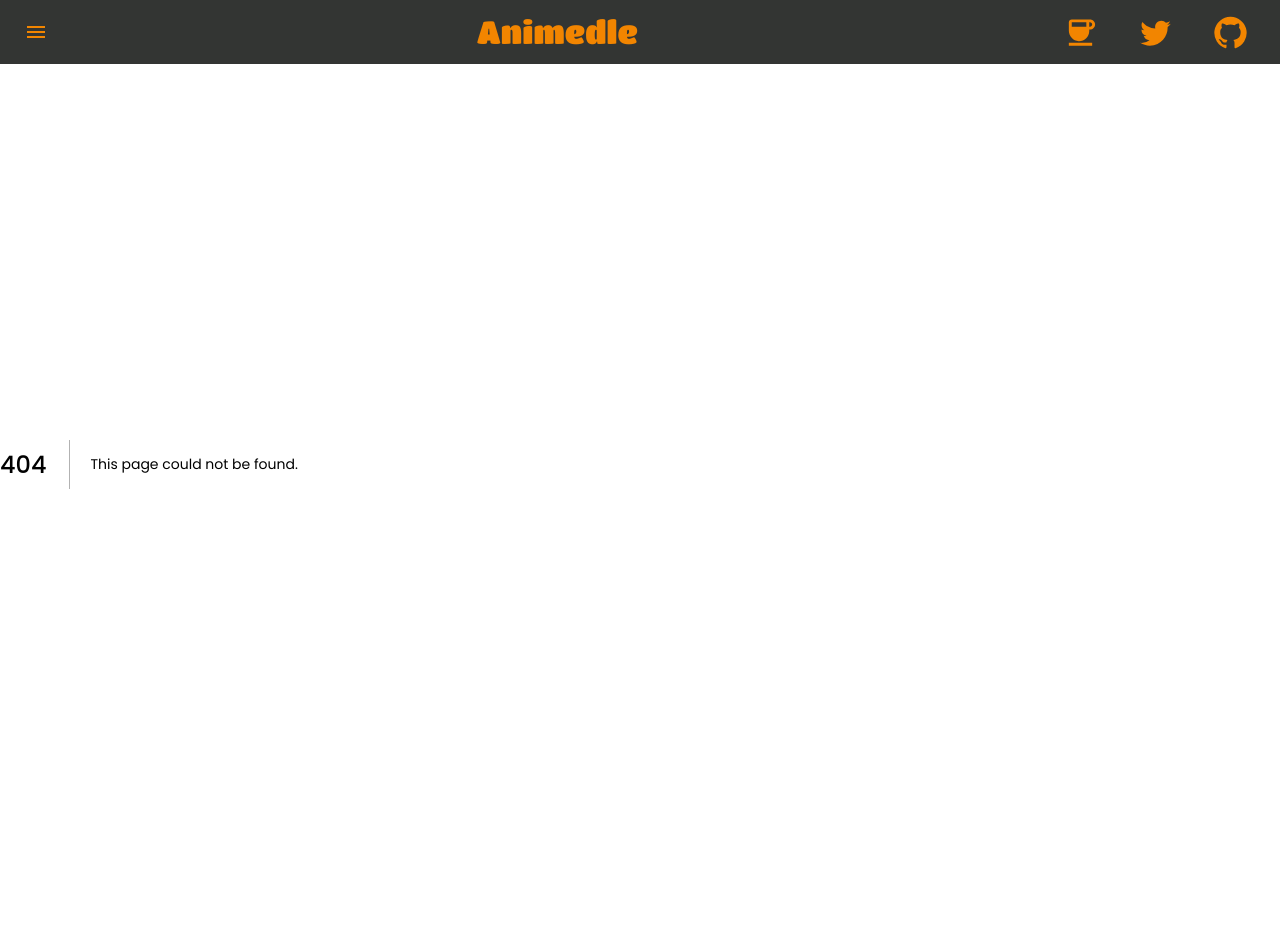
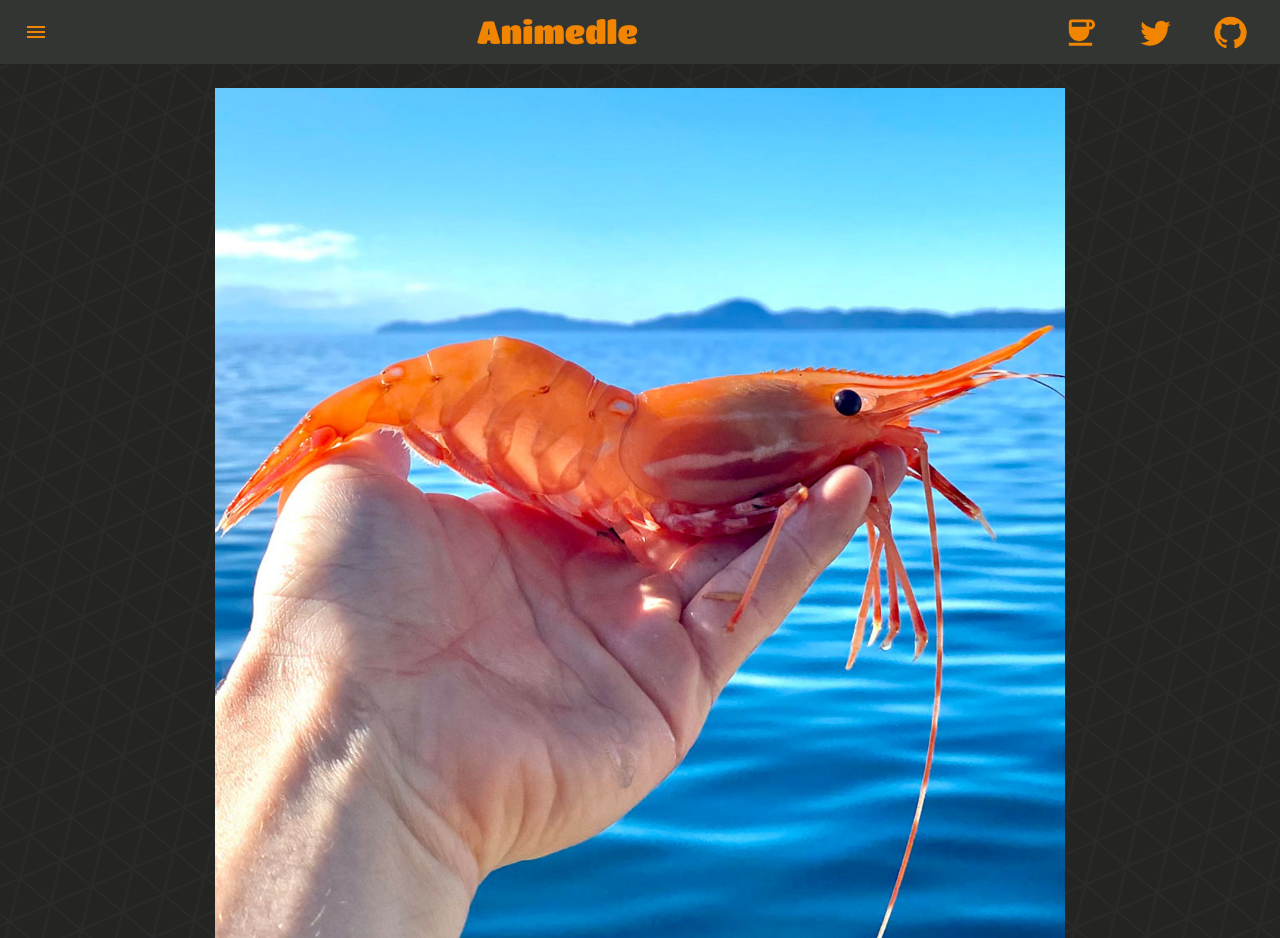
Before and after one commit to shrimp-dev/animedle, a Next.js app: page /shrimp in a window 1280 px wide. Before the commit this address had no page. Before the commit the page ends 864 px from the top, so only its background shows below. Built offline with nearby package versions, Linux system fonts and the light colour scheme.

Commit message:
feat: add easter egg

```diff
--- a/src/app/layout.js
+++ b/src/app/layout.js
@@ -2,12 +2,14 @@
 import '@/styles/global.css'
 import Navbar from '@/components/Navbar';
 import ThemeRegistry from '@/components/ThemeRegistry/ThemeRegistry';
+import HelloMessage from '@/components/HelloMessage';
 
 export default function RootLayout({ children }) {
   return (
     <html lang="en">
       <body>
         <ThemeRegistry>
+          <HelloMessage/>
           <Box
             sx={{
               display: 'flex',
--- /dev/null
+++ b/src/app/shrimp/page.js
@@ -0,0 +1,17 @@
+import Image from 'next/image'
+import React from 'react'
+import Shrimp from '@/assets/shrimp.jpg'
+import { Box } from '@mui/material'
+
+export default function Page() {
+  return (
+    <Box sx={{width: '100%', display: 'flex', alignItems: 'center', justifyContent: 'center', mt: '24px', borderRadius: '8px'}}>
+      <Image
+        src={Shrimp}
+        alt='Shrimp'
+        width={850}
+        height={850}
+      />
+    </Box>
+  )
+}
--- /dev/null
+++ b/src/components/HelloMessage/index.js
@@ -0,0 +1,21 @@
+'use client'
+
+export default function HelloMessage() {
+  console.log(`┌───────────────────────────────────────────────────────────────────────────┐
+  │███████╗██╗  ██╗██████╗ ██╗███╗   ███╗██████╗     ██████╗ ███████╗██╗   ██╗│
+  │██╔════╝██║  ██║██╔══██╗██║████╗ ████║██╔══██╗    ██╔══██╗██╔════╝██║   ██║│
+  │███████╗███████║██████╔╝██║██╔████╔██║██████╔╝    ██║  ██║█████╗  ██║   ██║│
+  │╚════██║██╔══██║██╔══██╗██║██║╚██╔╝██║██╔═══╝     ██║  ██║██╔══╝  ╚██╗ ██╔╝│
+  │███████║██║  ██║██║  ██║██║██║ ╚═╝ ██║██║         ██████╔╝███████╗ ╚████╔╝ │
+  │╚══════╝╚═╝  ╚═╝╚═╝  ╚═╝╚═╝╚═╝     ╚═╝╚═╝         ╚═════╝ ╚══════╝  ╚═══╝  │
+  └───────────────────────────────────────────────────────────────────────────┘`)
+
+  console.log(`🦐 "Você está cansado de peixes que fazem piadas ruins? Experimente nossos camarões, o verdadeiro showstopper do oceano! Nossos amigos marinhos são tão deliciosos que até o Nemo faria um 'shrimptastic'! 🌊
+
+  Não há 'pegadinhas' aqui, só camarões suculentos e saborosos. Dê uma chance a eles e torne-se um verdadeiro 'shrimp lover'. Junte-se a nós e embarque nesta 'sea-nema' deliciosa!
+
+  Com amor (e camarões),
+  Shrimp Dev 🦐"`)
+
+  return null
+}
--- a/src/components/navbar/index.js
+++ b/src/components/navbar/index.js
@@ -6,15 +6,18 @@
 import GitHubIcon from '@mui/icons-material/GitHub'
 import SideBar from '@/components/Navbar/sidebar'
 import { NAV_LINKS } from '@/constants'
+import Link from 'next/link'
 
 export default function Navbar() {
   return (
     <AppBar position='static' elevation={0}>
       <Toolbar sx={{ backgroundColor: 'primary.dark', color: 'primary.main', display: 'flex', alignItems: 'center', justifyContent: 'space-between' }}>
         <SideBar/>
-        <Typography variant='h6' noWrap component='div' color='primary.main' fontSize={32} fontFamily={'titan'}>
-          Animedle
-        </Typography>
+        <Link href='/'>
+          <Typography variant='h6' noWrap component='div' color='primary.main' fontSize={32} fontFamily={'titan'}>
+            Animedle
+          </Typography>
+        </Link>
         <Box sx={{display: 'flex', alignItems: 'center', justifyContent: 'center', gap: '24px'}} >
           <IconButton href={NAV_LINKS.buy_me_a_coff} target="_blank">
             <CoffeeIcon fontSize='large' sx={{ color:'primary.main', '&:hover': {color: 'primary.white'}}}/>
```
